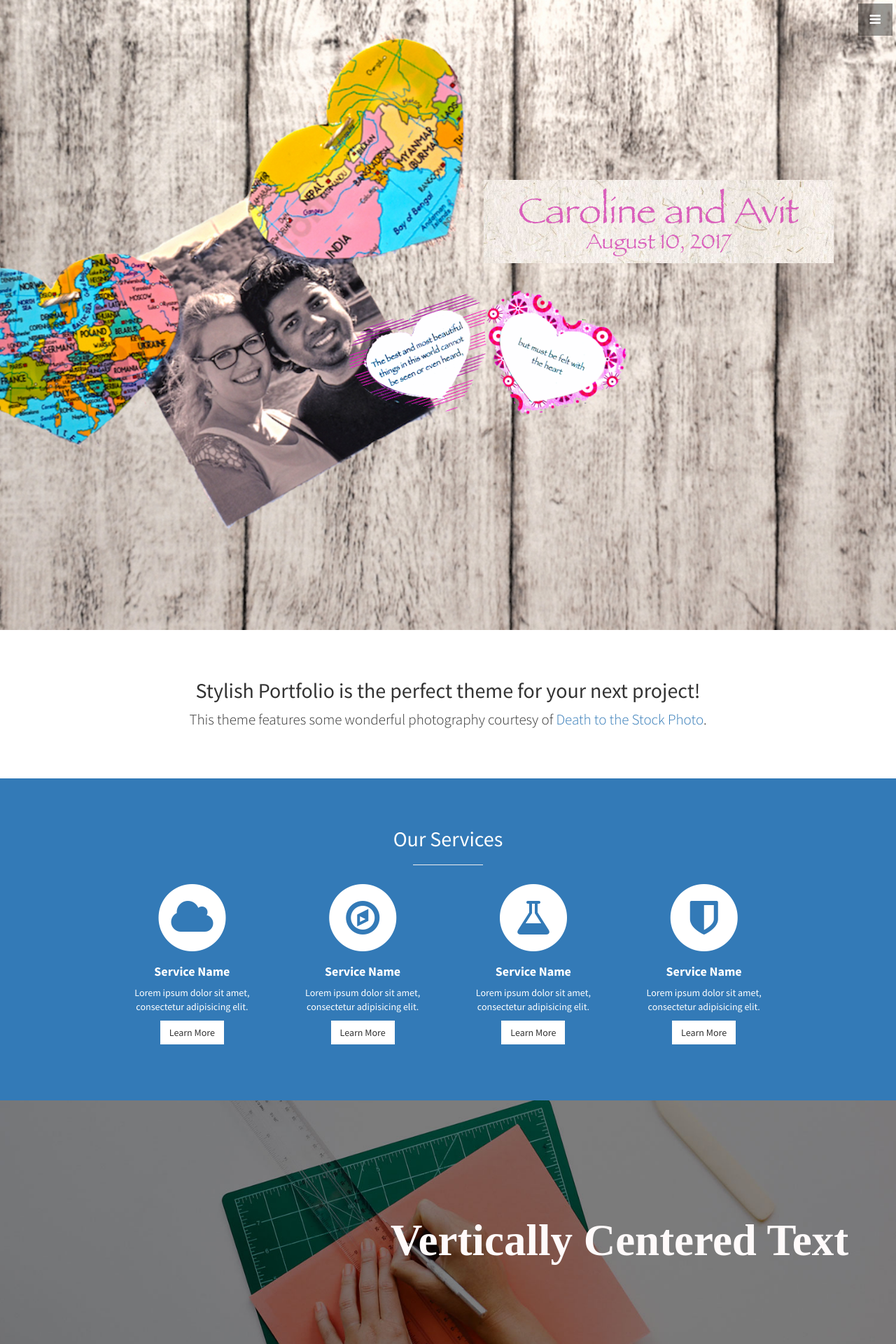
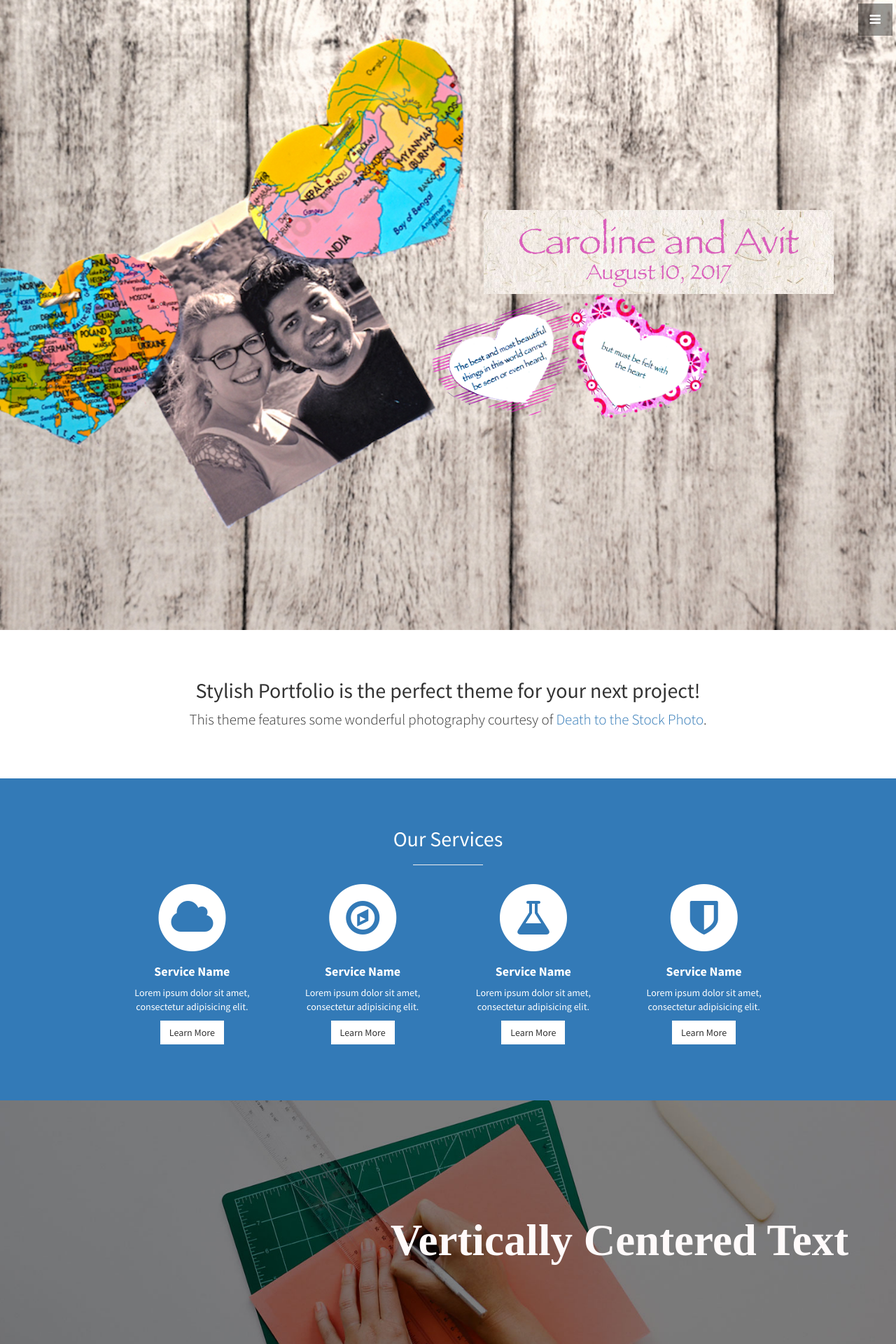
Before and after one commit to MonchiLin/carowedavit.github.io, a Jekyll site: the page built from index.html, in a window 1280 px wide. Shown: the top 1920 px of the page at 70% size. Built offline with Jekyll 4.4.1, drawn with Linux system fonts in a browser that asks for light colours.

Commit message:
front page updated

```diff
--- a/_includes/header.html
+++ b/_includes/header.html
@@ -2,6 +2,6 @@
   <div class="text-vertical-center">
    <img src="img/qh.jpg" alt="Wedding quotes" style="width:500px; margin-left: 8em;">
    <br>
-   <img src="img/qh.gif" alt="Wedding quotes" style="width:400px; margin-left: 8em;">
+   <img src="img/qh.gif" alt="Wedding quotes" style="width:400px; margin-left: 25em;">
   </div>
 </header>
```
Also changed, not shown: img/qh.gif.
